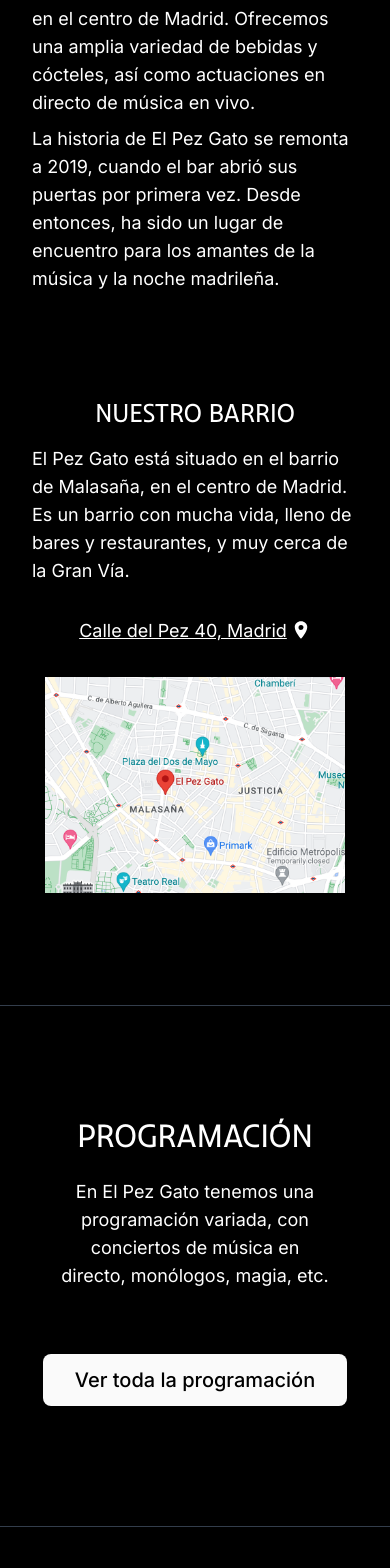
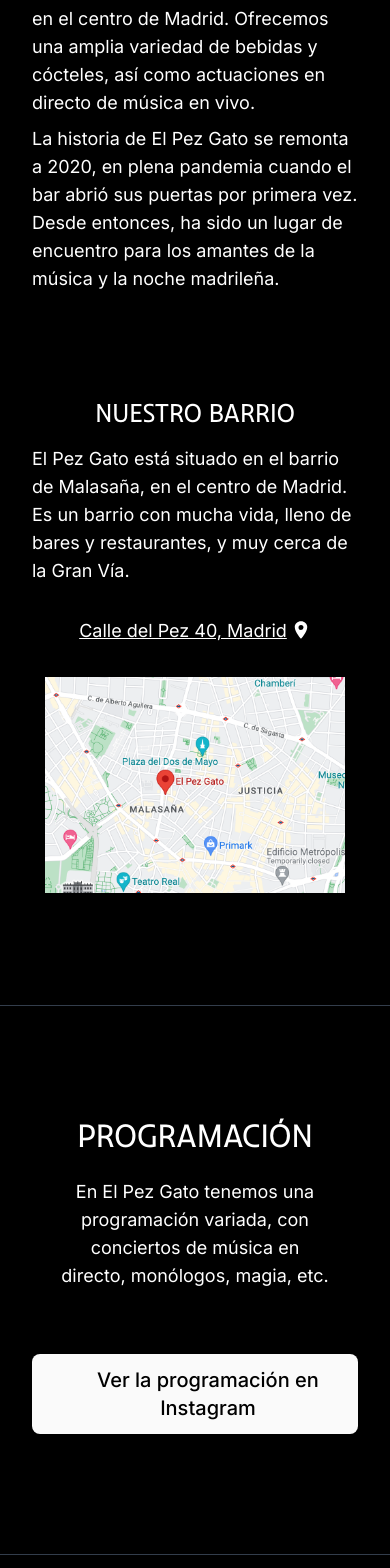
Before and after one commit to guillermodlpa/elpezgato-web, a Next.js app: page / in a window 390 px wide. Shown: the part 1280-2848 px from the top of the page. Built offline with nearby package versions, Linux system fonts and the light colour scheme.

Commit message:
Make link to programming take to instagram

```diff
--- a/src/components/SiteFooter/SiteFooter.tsx
+++ b/src/components/SiteFooter/SiteFooter.tsx
@@ -14,7 +14,7 @@ export default function SiteFooter() {
   return (
     <footer className="border-divider border-t">
       <Container maxWidth="max-w-7xl">
-        <div className="flex justify-between items-center py-4">
+        <div className="flex justify-between items-center py-4 gap-8 md:gap-4 flex-col md:flex-row">
           <div>
             <div className="flex items-center mb-4">
               <div className="mr-4">
@@ -42,7 +42,7 @@ export default function SiteFooter() {
             <p>{CONTACT_EMAIL}</p>
           </div>
 
-          <div className="flex flex-wrap gap-6 items-center">
+          <div className="flex flex-wrap gap-6 items-center justify-center">
             <NavLinks />
           </div>
         </div>
--- a/src/components/icons/InstagramColoredLogo.tsx
+++ b/src/components/icons/InstagramColoredLogo.tsx
@@ -1,7 +1,7 @@
+import { memo } from "react";
+
 // https://www.logo.wine/logo/Instagram?logo=Glyph-Color
-export default function InstagramColoredIcon(
-  props: JSX.IntrinsicElements["svg"]
-) {
+function InstagramColoredIcon(props: JSX.IntrinsicElements["svg"]) {
   return (
     <svg
       xmlns="http://www.w3.org/2000/svg"
@@ -90,3 +90,5 @@ export default function InstagramColoredIcon(
     </svg>
   );
 }
+
+export default memo(InstagramColoredIcon);
--- a/src/features/Home/components/AboutBlock/AboutBlock.tsx
+++ b/src/features/Home/components/AboutBlock/AboutBlock.tsx
@@ -35,10 +35,10 @@ export default function AboutBlock() {
                 actuaciones en directo de música en vivo.
               </p>
               <p className="text-lg mb-2">
-                La historia de El Pez Gato se remonta a 2019, cuando el bar
-                abrió sus puertas por primera vez. Desde entonces, ha sido un
-                lugar de encuentro para los amantes de la música y la noche
-                madrileña.
+                La historia de El Pez Gato se remonta a 2020, en plena pandemia
+                cuando el bar abrió sus puertas por primera vez. Desde entonces,
+                ha sido un lugar de encuentro para los amantes de la música y la
+                noche madrileña.
               </p>
             </div>
           </div>
--- a/src/features/Home/components/ProgrammingBlock/ProgrammingBlock.tsx
+++ b/src/features/Home/components/ProgrammingBlock/ProgrammingBlock.tsx
@@ -1,8 +1,10 @@
 import SectionHeading from "@/components/SectionHeading";
+import InstagramColoredIcon from "@/components/icons/InstagramColoredLogo";
 import ButtonLink from "@/components/ui/ButtonLink";
 import Container from "@/components/ui/Container";
 import ContentSection from "@/components/ui/ContentSection";
 import { PATH_PROGRAMMING } from "@/constants/paths";
+import { INSTAGRAM_URL } from "@/constants/urls";
 
 export default function ProgrammingBlock() {
   return (
@@ -19,8 +21,13 @@ export default function ProgrammingBlock() {
         </p>
 
         <div className="mb-2 text-center">
-          <ButtonLink href={PATH_PROGRAMMING} className="text-xl">
-            Ver toda la programación
+          <ButtonLink href={INSTAGRAM_URL} className="text-xl">
+            <InstagramColoredIcon
+              width="1.5em"
+              height="1.5em"
+              className="mr-1"
+            />
+            Ver la programación en Instagram
           </ButtonLink>
         </div>
       </Container>
--- a/src/features/Programming/components/Programming.tsx
+++ b/src/features/Programming/components/Programming.tsx
@@ -1,5 +1,8 @@
 import PageHeading from "@/components/PageHeading";
+import InstagramColoredIcon from "@/components/icons/InstagramColoredLogo";
+import ButtonLink from "@/components/ui/ButtonLink";
 import Container from "@/components/ui/Container";
+import { INSTAGRAM_URL } from "@/constants/urls";
 
 export default function Programming() {
   return (
@@ -14,6 +17,13 @@ export default function Programming() {
         En El Pez Gato tenemos una programación variada, con conciertos de
         música en directo, monólogos, magia, etc.
       </p>
+
+      <div className="mb-2 text-center">
+        <ButtonLink href={INSTAGRAM_URL} className="text-xl">
+          <InstagramColoredIcon width="1.5em" height="1.5em" className="mr-1" />
+          Ver la programación en Instagram
+        </ButtonLink>
+      </div>
     </Container>
   );
 }
```
